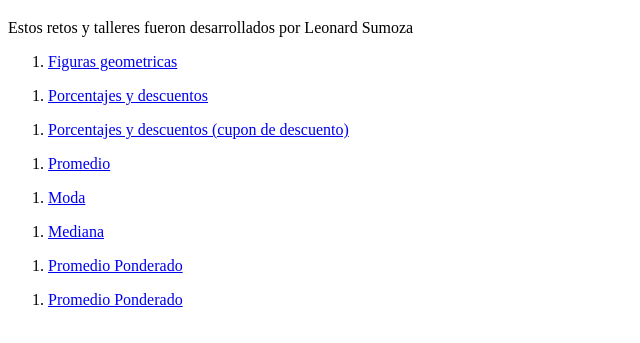
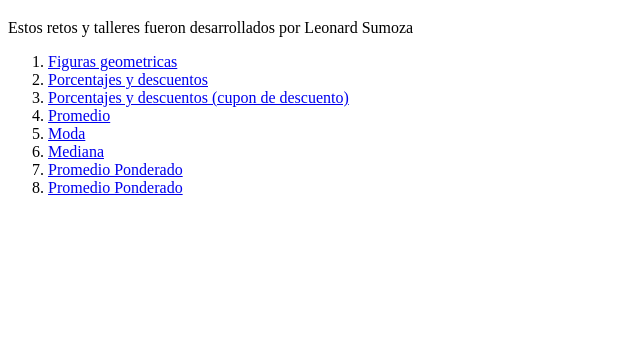
Before and after one commit to leosumoza87/curso-practico-javascript-Platzi, a plain HTML site: page index.html in a window 1280 px wide. Shown: the part 61-404 px from the top of the page, without its empty margins (0-640 px from the left). Drawn offline with Linux system fonts and the light colour scheme.

Commit message:
coreccion de lista ordenada

```diff
--- a/index.html
+++ b/index.html
@@ -19,26 +19,19 @@
         <nav>
             <ol>
                 <li><a href="./Figuras geometricas/figuras.html">Figuras geometricas</a></li>
-            </ol>
-            <ol>
+
                 <li><a href="./Porcentajes y descuentos/descuentos.html">Porcentajes y descuentos</a></li>
-            </ol>
-            <ol>
+
                 <li><a href="./Porcentajes y descuentos/cuponDescuento.html">Porcentajes y descuentos (cupon de descuento)</a></li>
-            </ol>
-            <ol>
+
                 <li><a href="./Promedio, moda y mediana/promedio.html">Promedio</a></li>
-            </ol>
-            <ol>
+
                 <li><a href="./Promedio, moda y mediana/moda.html">Moda</a></li>
-            </ol>
-            <ol>
+
                 <li><a href="./Promedio, moda y mediana/mediana.html">Mediana</a></li>
-            </ol>
-            <ol>
+
                 <li><a href="./Promedio, moda y mediana/retoPromedioPonderado.html">Promedio Ponderado</a></li>
-            </ol>
-            <ol>
+
                 <li><a href="./Beneficios Sociales/beneficios sociales.html">Promedio Ponderado</a></li>
             </ol>
         </nav>
```
